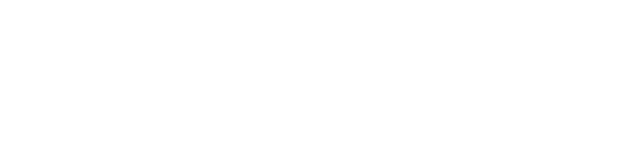
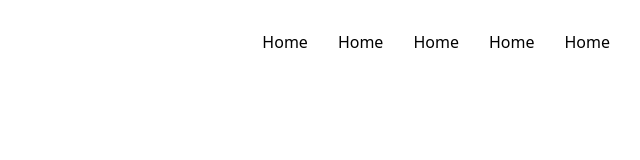
Before and after one commit to Arehman2003/batch2412a, a plain HTML site: page index.html in a window 1280 px wide. Shown: the whole page, without its empty margins (640-1280 px from the left). Drawn offline with nearby package versions, Linux system fonts and the light colour scheme.

Commit message:
Abdul rehman  : Mene Navbar bnai ha

```diff
--- a/index.html
+++ b/index.html
@@ -16,11 +16,20 @@
             integrity="sha384-T3c6CoIi6uLrA9TneNEoa7RxnatzjcDSCmG1MXxSR1GAsXEV/Dwwykc2MPK8M2HN"
             crossorigin="anonymous"
         />
+        <link rel="stylesheet" href="style.css">
     </head>
 
     <body>
         <header>
-            <!-- place navbar here -->
+            <nav>
+                <ul>
+                    <li><a href="#">Home</a></li>
+                    <li><a href="#">Home</a></li>
+                    <li><a href="#">Home</a></li>
+                    <li><a href="#">Home</a></li>
+                    <li><a href="#">Home</a></li>
+                </ul>
+            </nav>
         </header>
         <main></main>
         <footer>
--- a/style.css
+++ b/style.css
@@ -0,0 +1,17 @@
+*{
+    margin: 0%;
+    padding: 0%;
+}
+nav ul{
+    display: flex;
+    gap: 30px;
+    float: right;
+    padding: 30px;
+}
+li{
+    list-style-type: none;
+}
+a{
+    text-decoration: none;
+    color: black;
+}
```
